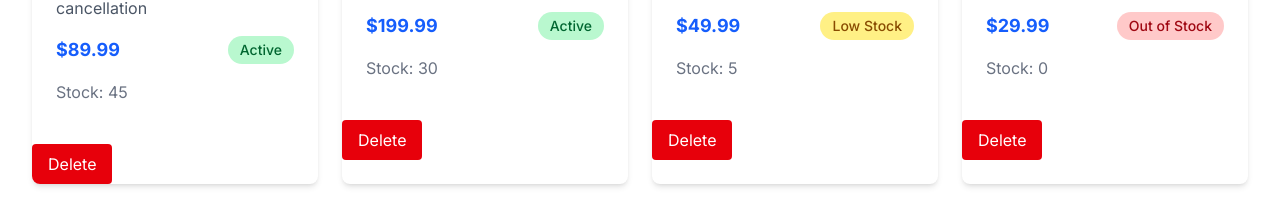
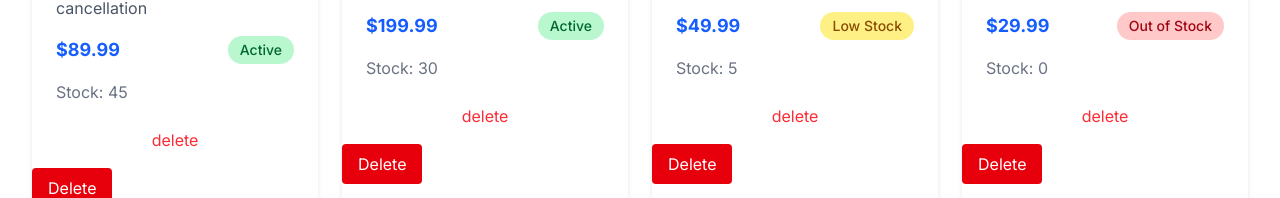
Before and after one commit to P4warit06/PROJECT2-SEC-1-Kittiphop.vue, a Vue app: page /products in a window 1280 px wide. Shown: the part 578-776 px from the top of the page. Built offline with nearby package versions, Linux system fonts and the light colour scheme; data requests are answered from the project's data file.

Commit message:
056-deleteProductSuccess

```diff
--- a/src/components/product/AddProduct.vue
+++ b/src/components/product/AddProduct.vue
@@ -101,6 +101,9 @@ const chooseBinaryImg = (event) => {
         class="w-1/3 bg-gray-400 text-white py-3 rounded-xl hover:bg-red-500">Cancel</button>
     </div>
   </div>
+  <button
+          @click="$emit('deleteProduct',item.id)"
+          class="text-red-500 hover-red-900 cursor-pointer">delete</button>
 </div>
 
 
--- a/src/components/product/ProductList.vue
+++ b/src/components/product/ProductList.vue
@@ -58,6 +58,9 @@ function filteredProducts (){
             </div>
             <p class="text-gray-500">Stock: {{ item.stock }}</p>
           </div>
+          <button
+          @click="$emit('deleteProduct',products.id)"
+          class="text-red-500 hover-red-900 cursor-pointer">delete</button>
         </div>
         <button
         class="mt-4 px-4 py-2 bg-red-600 text-white rounded hover:bg-red-700 transition-colors"
```
